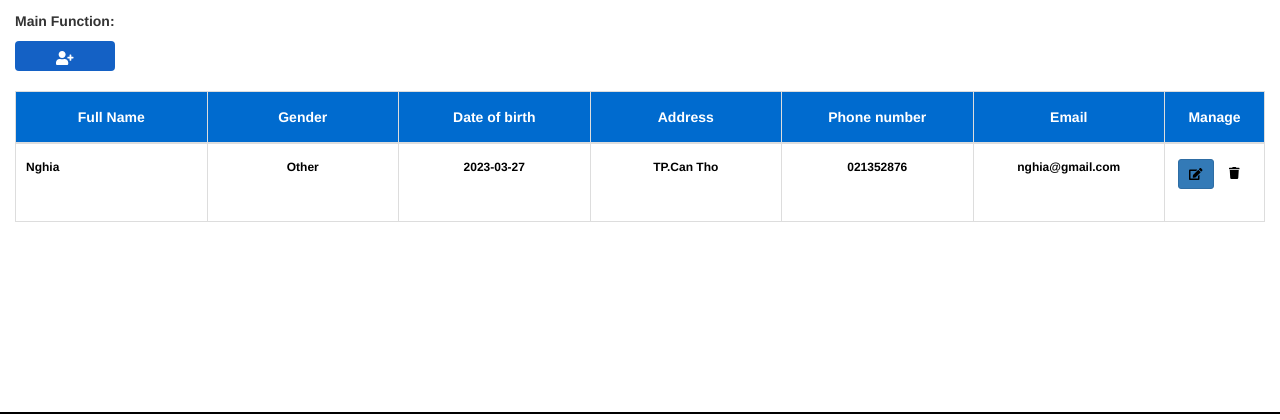
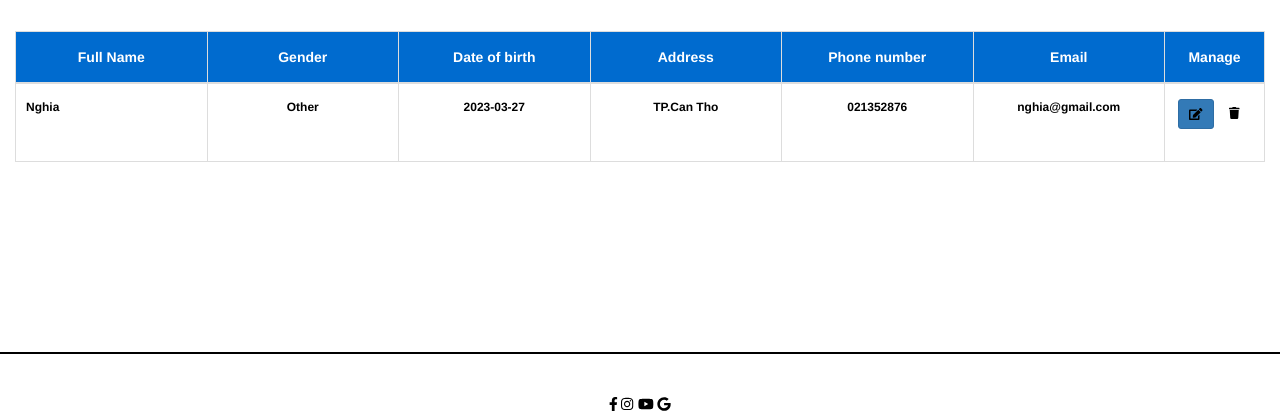
Before and after one commit to nghiatui2233/1640v, a PHP site: the page made by Q&A.php in a window 1280 px wide. Shown: the part 237-657 px from the top of the page. Run offline with PHP 8.4, Linux system fonts and the light colour scheme; a user stored in the database is signed in; data comes from the database, SQL or seed files in the repository; data that the repository does not hold is empty; some libraries are stand-ins or nearby versions.

Commit message:
Update Q&A.php

```diff
--- a/Q&A.php
+++ b/Q&A.php
@@ -6,12 +6,6 @@ include_once("config.php"); ?>
   <p class="timkiemnhanvien"><b>Search QA:</b></p>
   <br /><br />
   <input type="text" id="myInput" onkeyup="myFunction()" placeholder="Enter QA name..." /><i class="" aria-hidden="true"></i>
-
-  <form action=""></form>
-  <b>Main Function:</b><br />
-  <button onclick="window.location='CreateStaff.php'" class="nv btn add-new" type="button" data-toggle="tooltip" data-placement="top" title="Add Account">
-    <i class="fas fa-user-plus" aria-hidden="true"></i>
-  </button>
     <div class="table-title">
       <div class="row"></div>
     </div>
```
